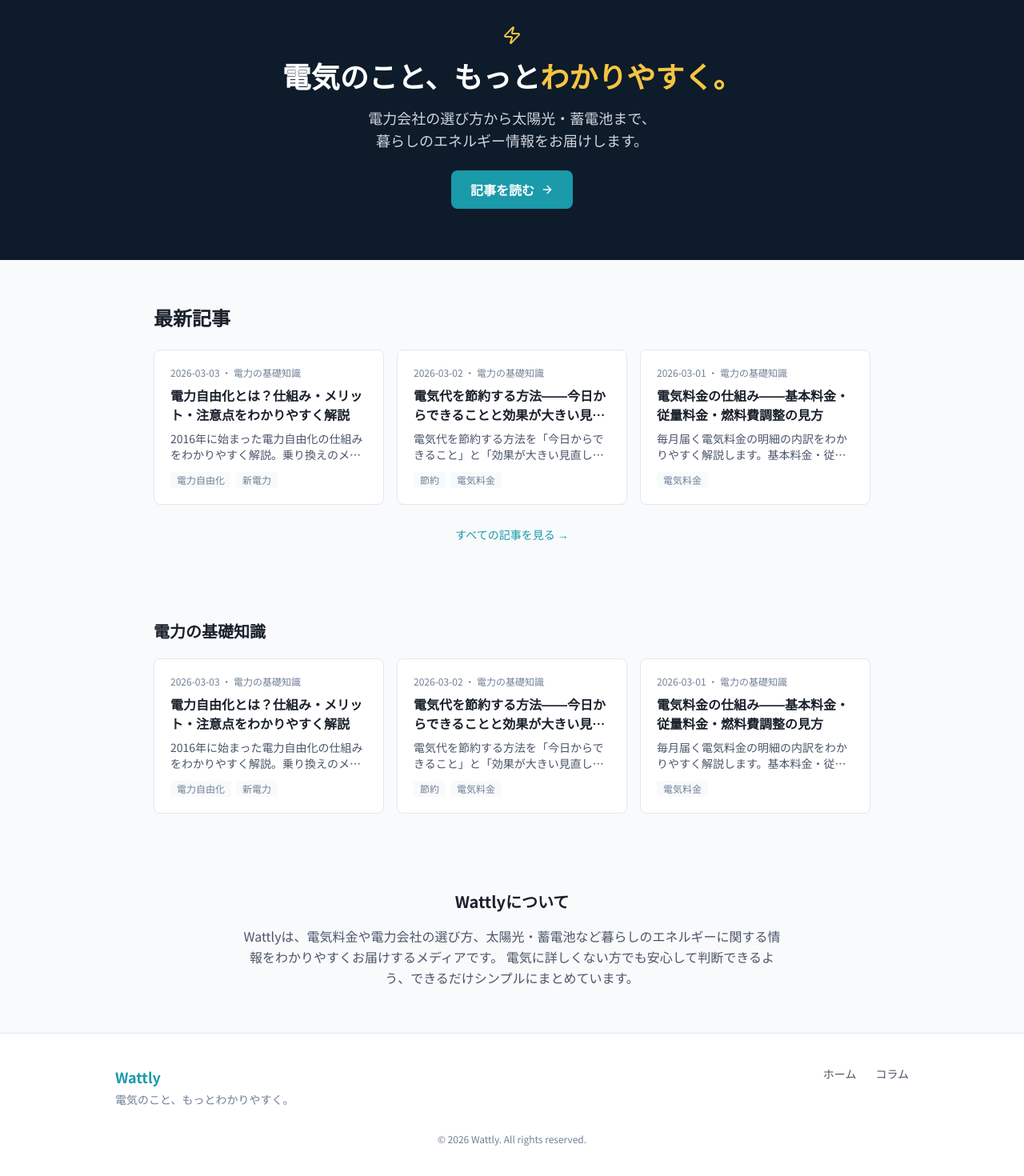
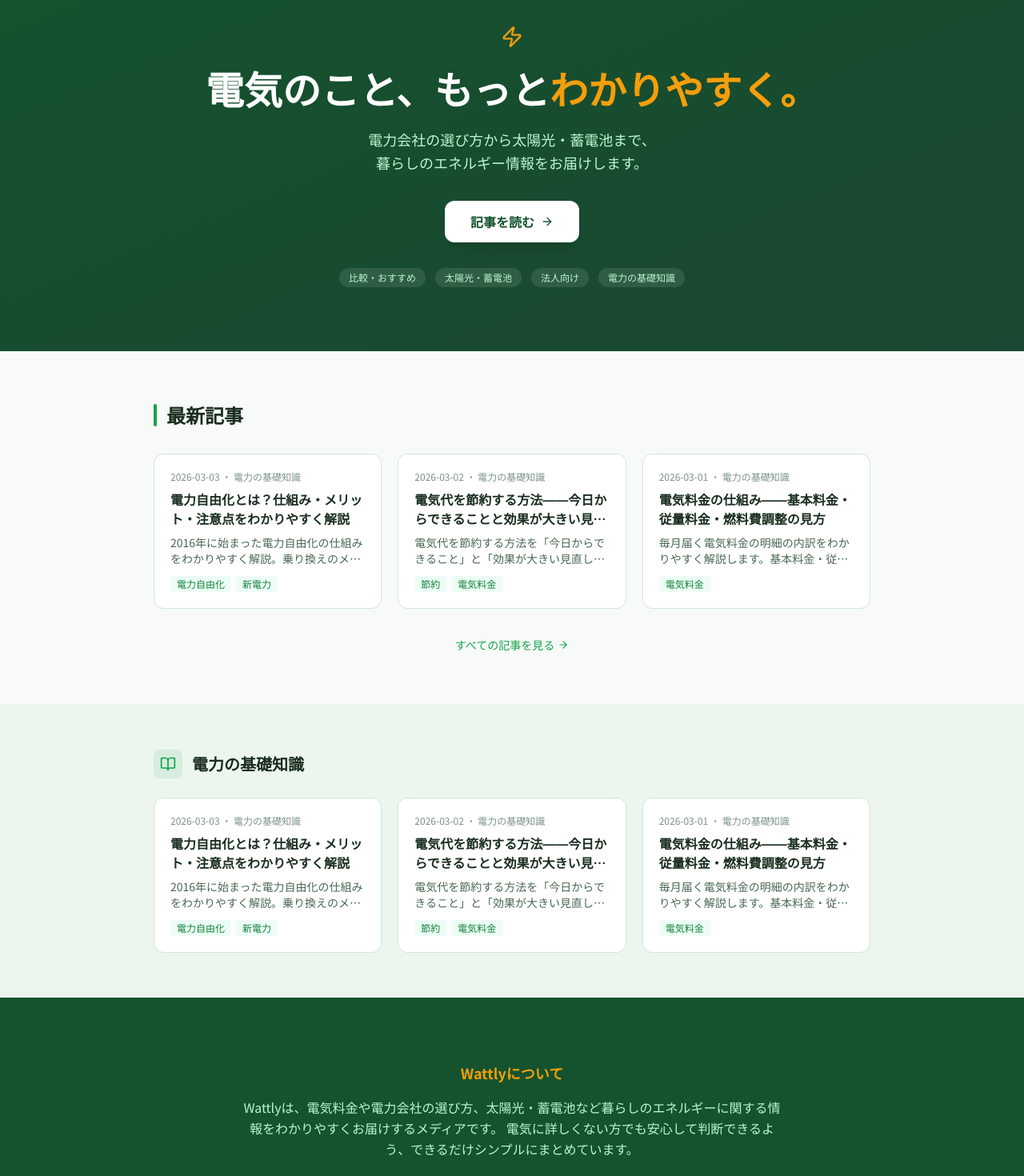
Before and after one commit to wattly-jp/hp, a Next.js app: page / in a window 1280 px wide. Shown: the part 80-1550 px from the top of the page at 80% size. Built offline with nearby package versions, Linux system fonts and the light colour scheme.

Commit message:
デザインリニューアル: グリーンメインのカラーテーマに一新

```diff
--- a/src/app/column/page.tsx
+++ b/src/app/column/page.tsx
@@ -12,16 +12,19 @@ export default function ColumnPage() {
   const articles = getAllArticles();
 
   return (
-    <section className="pt-24 pb-16 px-4">
-      <div className="mx-auto max-w-4xl">
-        <h1 className="text-2xl font-bold mb-2">コラム</h1>
-        <p className="text-wt-text-secondary mb-8">
+    <>
+      <section className="pt-28 pb-12 px-4 bg-gradient-to-br from-wt-forest to-[#1a4731] text-white text-center">
+        <h1 className="text-3xl font-bold mb-2">コラム</h1>
+        <p className="text-green-200">
           暮らしのエネルギーに関する情報をわかりやすくお届けします。
         </p>
+      </section>
+      <section className="py-14 px-4">
+        <div className="mx-auto max-w-4xl">
           {articles.length === 0 ? (
             <p className="text-wt-text-muted">記事はまだありません。</p>
           ) : (
-          <div className="grid md:grid-cols-2 gap-4">
+            <div className="grid md:grid-cols-2 gap-5">
               {articles.map((a) => (
                 <ArticleCard key={a.slug} article={a} />
               ))}
@@ -29,5 +32,6 @@ export default function ColumnPage() {
           )}
         </div>
       </section>
+    </>
   );
 }
--- a/src/app/globals.css
+++ b/src/app/globals.css
@@ -1,17 +1,21 @@
 @import "tailwindcss";
 
 @theme inline {
-  --color-wt-bg: #f8fafc;
+  --color-wt-bg: #f7faf8;
   --color-wt-surface: #ffffff;
-  --color-wt-header: #0d1b2a;
-  --color-wt-blue: #1b9aaa;
-  --color-wt-blue-light: #22b8cc;
-  --color-wt-yellow: #f5c542;
-  --color-wt-yellow-light: #ffd566;
-  --color-wt-border: #e2e8f0;
-  --color-wt-text: #1a202c;
-  --color-wt-text-secondary: #4a5568;
-  --color-wt-text-muted: #718096;
+  --color-wt-surface-alt: #ecf5ee;
+  --color-wt-primary: #16a34a;
+  --color-wt-primary-light: #22c55e;
+  --color-wt-primary-dark: #15803d;
+  --color-wt-forest: #14532d;
+  --color-wt-header: #14532d;
+  --color-wt-emerald-50: #ecfdf5;
+  --color-wt-amber: #f59e0b;
+  --color-wt-amber-light: #fbbf24;
+  --color-wt-border: #d1e7d6;
+  --color-wt-text: #1a2e1f;
+  --color-wt-text-secondary: #4b6853;
+  --color-wt-text-muted: #7a9484;
 }
 
 body {
@@ -24,9 +28,13 @@ body {
   to { opacity: 1; transform: translateY(0); }
 }
 
-.animate-fade-in {
-  animation: fade-in 0.6s ease-out both;
+@keyframes slide-up {
+  from { opacity: 0; transform: translateY(32px); }
+  to { opacity: 1; transform: translateY(0); }
 }
+
+.animate-fade-in { animation: fade-in 0.6s ease-out both; }
+.animate-slide-up { animation: slide-up 0.8s ease-out both; }
 
 .prose-wt h1 {
   font-size: 1.75rem;
@@ -40,8 +48,8 @@ body {
   font-weight: 700;
   margin-top: 2.5rem;
   margin-bottom: 1rem;
-  color: var(--color-wt-text);
-  border-bottom: 1px solid var(--color-wt-border);
+  color: var(--color-wt-forest);
+  border-bottom: 2px solid var(--color-wt-border);
   padding-bottom: 0.5rem;
 }
 
@@ -72,20 +80,20 @@ body {
 
 .prose-wt strong {
   color: var(--color-wt-text);
-  font-weight: 600;
+  font-weight: 700;
 }
 
 .prose-wt blockquote {
-  border-left: 3px solid var(--color-wt-blue);
+  border-left: 3px solid var(--color-wt-primary);
   margin: 1.5rem 0;
-  color: var(--color-wt-text-muted);
-  background: #f0f9fa;
-  padding: 1rem;
+  color: var(--color-wt-text-secondary);
+  background: var(--color-wt-emerald-50);
+  padding: 1rem 1.5rem;
   border-radius: 0 0.5rem 0.5rem 0;
 }
 
 .prose-wt a {
-  color: var(--color-wt-blue);
+  color: var(--color-wt-primary);
   text-decoration: underline;
 }
 
@@ -102,6 +110,6 @@ body {
 }
 
 .prose-wt th {
-  background: #f1f5f9;
+  background: var(--color-wt-emerald-50);
   font-weight: 600;
 }
--- a/src/app/page.tsx
+++ b/src/app/page.tsx
@@ -1,8 +1,15 @@
 import Link from "next/link";
-import { Zap, ArrowRight } from "lucide-react";
+import { Zap, ArrowRight, Scale, Sun, Building2, BookOpen } from "lucide-react";
 import { getAllArticles } from "@/lib/media";
 import { ArticleCard } from "@/components/ArticleCard";
 import { CATEGORIES } from "@/lib/constants";
+
+const CATEGORY_ICONS: Record<string, typeof Scale> = {
+  "比較・おすすめ": Scale,
+  "太陽光・蓄電池": Sun,
+  "法人向け": Building2,
+  "電力の基礎知識": BookOpen,
+};
 
 export default function HomePage() {
   const articles = getAllArticles();
@@ -15,48 +22,63 @@ export default function HomePage() {
   return (
     <>
       {/* Hero */}
-      <section className="pt-28 pb-16 px-4 bg-wt-header text-white">
-        <div className="mx-auto max-w-3xl text-center animate-fade-in">
-          <div className="inline-flex items-center gap-2 mb-4">
-            <Zap size={24} className="text-wt-yellow" />
+      <section className="pt-28 pb-20 px-4 bg-gradient-to-br from-wt-forest to-[#1a4731] text-white">
+        <div className="mx-auto max-w-3xl text-center animate-slide-up">
+          <div className="inline-flex items-center gap-2 mb-5">
+            <Zap size={28} className="text-wt-amber" />
           </div>
-          <h1 className="text-3xl md:text-4xl font-bold leading-tight mb-4">
+          <h1 className="text-3xl md:text-5xl font-bold leading-tight mb-5">
             電気のこと、もっと
-            <span className="text-wt-yellow">わかりやすく。</span>
+            <br className="sm:hidden" />
+            <span className="text-wt-amber">わかりやすく。</span>
           </h1>
-          <p className="text-gray-300 text-lg max-w-xl mx-auto">
+          <p className="text-green-200 text-lg max-w-xl mx-auto leading-relaxed">
             電力会社の選び方から太陽光・蓄電池まで、
             <br className="hidden md:block" />
             暮らしのエネルギー情報をお届けします。
           </p>
-          <div className="mt-6">
+          <div className="mt-8">
             <Link
               href="/column"
-              className="inline-flex items-center gap-2 bg-wt-blue hover:bg-wt-blue-light text-white font-semibold px-6 py-3 rounded-lg transition-colors"
+              className="inline-flex items-center gap-2 bg-white hover:bg-green-50 text-wt-forest font-bold px-8 py-3.5 rounded-xl shadow-lg transition-all hover:shadow-xl"
             >
               記事を読む
               <ArrowRight size={16} />
             </Link>
+          </div>
+          <div className="mt-8 flex flex-wrap justify-center gap-3">
+            {CATEGORIES.map((cat) => (
+              <span
+                key={cat.slug}
+                className="text-xs px-3 py-1 rounded-full bg-white/10 text-green-200 backdrop-blur"
+              >
+                {cat.label}
+              </span>
+            ))}
           </div>
         </div>
       </section>
 
       {/* Latest Articles */}
       {latest.length > 0 && (
-        <section className="py-14 px-4">
+        <section className="py-16 px-4">
           <div className="mx-auto max-w-4xl">
-            <h2 className="text-2xl font-bold mb-6">最新記事</h2>
-            <div className="grid md:grid-cols-3 gap-4">
+            <div className="flex items-center gap-3 mb-8">
+              <div className="w-1 h-7 rounded-full bg-wt-primary" />
+              <h2 className="text-2xl font-bold text-wt-text">最新記事</h2>
+            </div>
+            <div className="grid md:grid-cols-3 gap-5">
               {latest.map((a) => (
                 <ArticleCard key={a.slug} article={a} />
               ))}
             </div>
-            <div className="text-center mt-6">
+            <div className="text-center mt-8">
               <Link
                 href="/column"
-                className="text-sm text-wt-blue hover:text-wt-blue-light transition-colors"
+                className="inline-flex items-center gap-1 text-sm font-medium text-wt-primary hover:text-wt-primary-light transition-colors"
               >
-                すべての記事を見る →
+                すべての記事を見る
+                <ArrowRight size={14} />
               </Link>
             </div>
           </div>
@@ -64,24 +86,35 @@ export default function HomePage() {
       )}
 
       {/* Categories */}
-      {categorized.map((cat) => (
-        <section key={cat.slug} className="py-10 px-4 even:bg-wt-surface">
+      {categorized.map((cat, i) => {
+        const Icon = CATEGORY_ICONS[cat.slug] || BookOpen;
+        return (
+          <section
+            key={cat.slug}
+            className={`py-14 px-4 ${i % 2 === 0 ? "bg-wt-surface-alt" : ""}`}
+          >
             <div className="mx-auto max-w-4xl">
-            <h2 className="text-xl font-bold mb-5">{cat.label}</h2>
-            <div className="grid md:grid-cols-3 gap-4">
+              <div className="flex items-center gap-3 mb-6">
+                <div className="flex h-9 w-9 items-center justify-center rounded-lg bg-wt-primary/10 text-wt-primary">
+                  <Icon size={20} />
+                </div>
+                <h2 className="text-xl font-bold text-wt-text">{cat.label}</h2>
+              </div>
+              <div className="grid md:grid-cols-3 gap-5">
                 {cat.articles.map((a) => (
                   <ArticleCard key={a.slug} article={a} />
                 ))}
               </div>
             </div>
           </section>
-      ))}
+        );
+      })}
 
       {/* About */}
-      <section className="py-14 px-4">
+      <section className="bg-wt-forest text-white py-20 px-4">
         <div className="mx-auto max-w-2xl text-center">
-          <h2 className="text-xl font-bold mb-4">Wattlyについて</h2>
-          <p className="text-wt-text-secondary leading-relaxed">
+          <p className="text-lg font-bold text-wt-amber mb-4">Wattlyについて</p>
+          <p className="text-green-200 leading-relaxed">
             Wattlyは、電気料金や電力会社の選び方、太陽光・蓄電池など暮らしのエネルギーに関する情報をわかりやすくお届けするメディアです。
             電気に詳しくない方でも安心して判断できるよう、できるだけシンプルにまとめています。
           </p>
--- a/src/components/ArticleCard.tsx
+++ b/src/components/ArticleCard.tsx
@@ -5,7 +5,7 @@ export function ArticleCard({ article }: { article: Article }) {
   return (
     <Link
       href={`/column/${article.slug}`}
-      className="block rounded-lg bg-wt-surface border border-wt-border p-5 hover:shadow-md hover:-translate-y-0.5 transition-all"
+      className="block rounded-xl bg-wt-surface border border-wt-border p-5 hover:shadow-lg hover:-translate-y-1 hover:border-wt-primary/30 transition-all duration-300"
     >
       <p className="text-xs text-wt-text-muted mb-2">
         {article.date} ・ {article.category}
@@ -21,7 +21,7 @@ export function ArticleCard({ article }: { article: Article }) {
           {article.tags.map((tag) => (
             <span
               key={tag}
-              className="text-xs px-2 py-0.5 rounded bg-wt-bg text-wt-text-muted"
+              className="text-xs px-2 py-0.5 rounded bg-wt-emerald-50 text-wt-primary-dark"
             >
               {tag}
             </span>
--- a/src/components/Footer.tsx
+++ b/src/components/Footer.tsx
@@ -3,12 +3,12 @@ import { BRAND, NAV_ITEMS } from "@/lib/constants";
 
 export function Footer() {
   return (
-    <footer className="border-t border-wt-border bg-wt-surface">
-      <div className="mx-auto max-w-5xl px-4 py-10">
+    <footer className="bg-wt-forest">
+      <div className="mx-auto max-w-5xl px-4 py-12">
         <div className="flex flex-col md:flex-row justify-between gap-6">
           <div>
-            <p className="text-lg font-bold text-wt-blue">{BRAND.name}</p>
-            <p className="text-sm text-wt-text-muted mt-1">
+            <p className="text-lg font-bold text-wt-amber">{BRAND.name}</p>
+            <p className="text-sm text-green-300 mt-1">
               {BRAND.description}
             </p>
           </div>
@@ -17,15 +17,15 @@ export function Footer() {
               <Link
                 key={item.href}
                 href={item.href}
-                className="text-sm text-wt-text-secondary hover:text-wt-text transition-colors"
+                className="text-sm text-green-300 hover:text-white transition-colors"
               >
                 {item.label}
               </Link>
             ))}
           </nav>
         </div>
-        <p className="mt-8 text-xs text-wt-text-muted text-center">
-          &copy; {new Date().getFullYear()} {BRAND.name}. All rights reserved.
+        <p className="mt-10 text-xs text-green-400 text-center">
+          &copy; {new Date().getFullYear()} {BRAND.name}
         </p>
       </div>
     </footer>
```
Also changed, not shown: src/app/column/[slug]/page.tsx (+5 -3 lines), src/components/Header.tsx (+6 -6 lines), 1 other file (tests, documents, lock files or other folders). Lines whose indentation alone changed are shown as unchanged.
